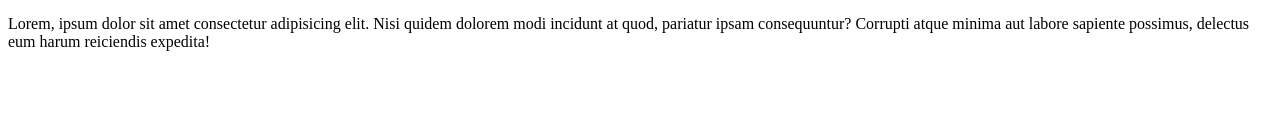
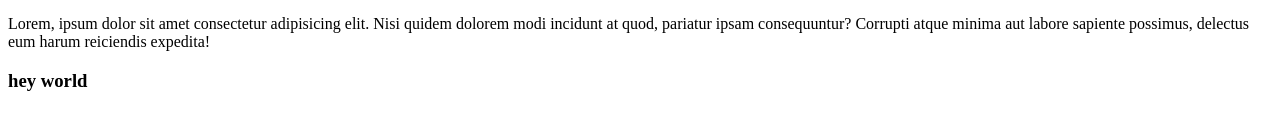
Before and after one commit to MariaPaulinaP/Workshop-Pokedex, a website built with webpack: page src/index.html in a window 1280 px wide. Shown: the part 194-324 px from the top of the page. Built offline with nearby package versions, Linux system fonts and the light colour scheme.

Commit message:
nuevo h3

```diff
--- a/src/index.html
+++ b/src/index.html
@@ -150,6 +150,7 @@
 
         <p>Lorem, ipsum dolor sit amet consectetur adipisicing elit. Nisi quidem dolorem modi incidunt at quod, pariatur ipsam consequuntur? Corrupti atque minima aut labore sapiente possimus, delectus eum harum reiciendis expedita!</p>
 
+        <h3>hey world</h3>
     </footer>
 
 
```
